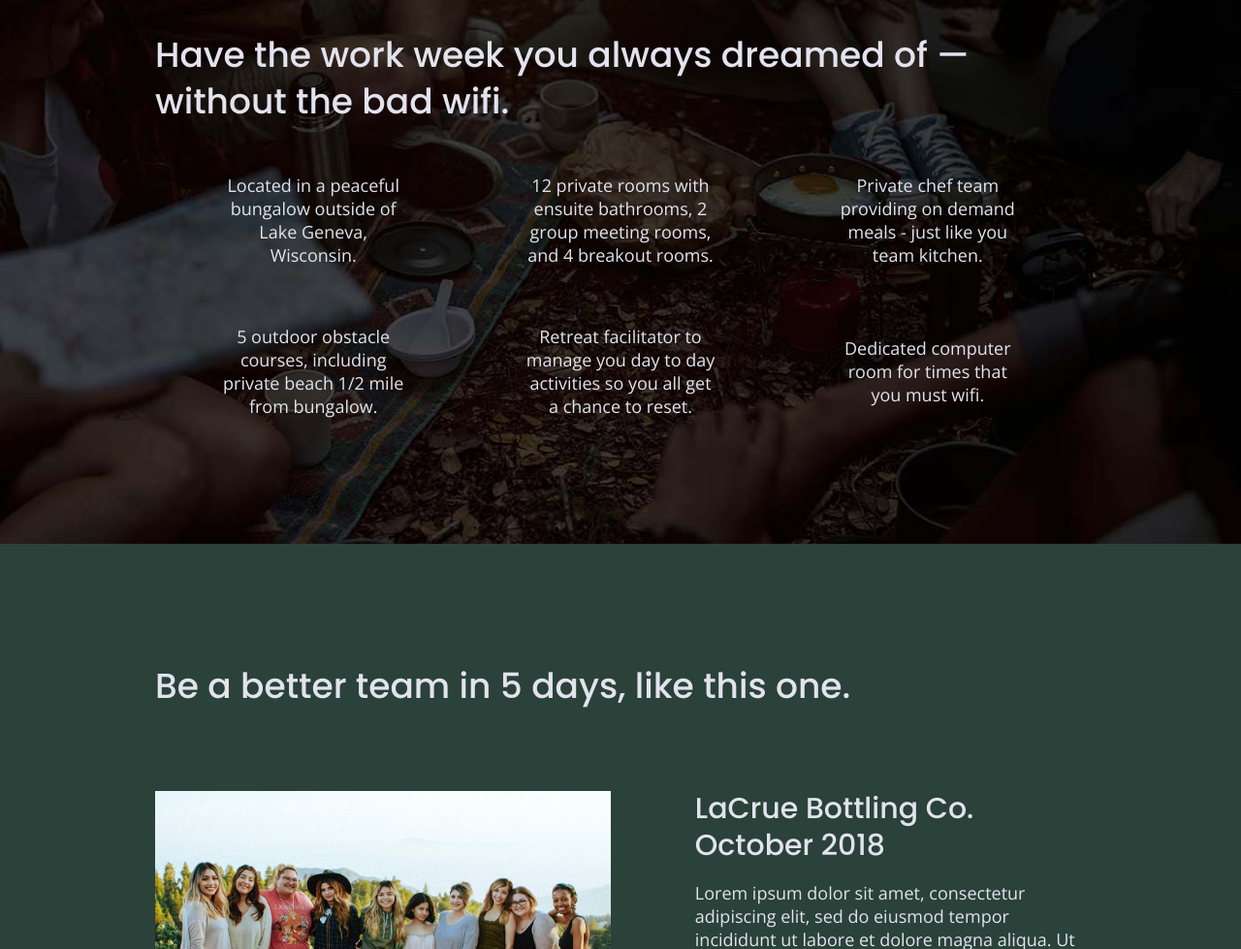
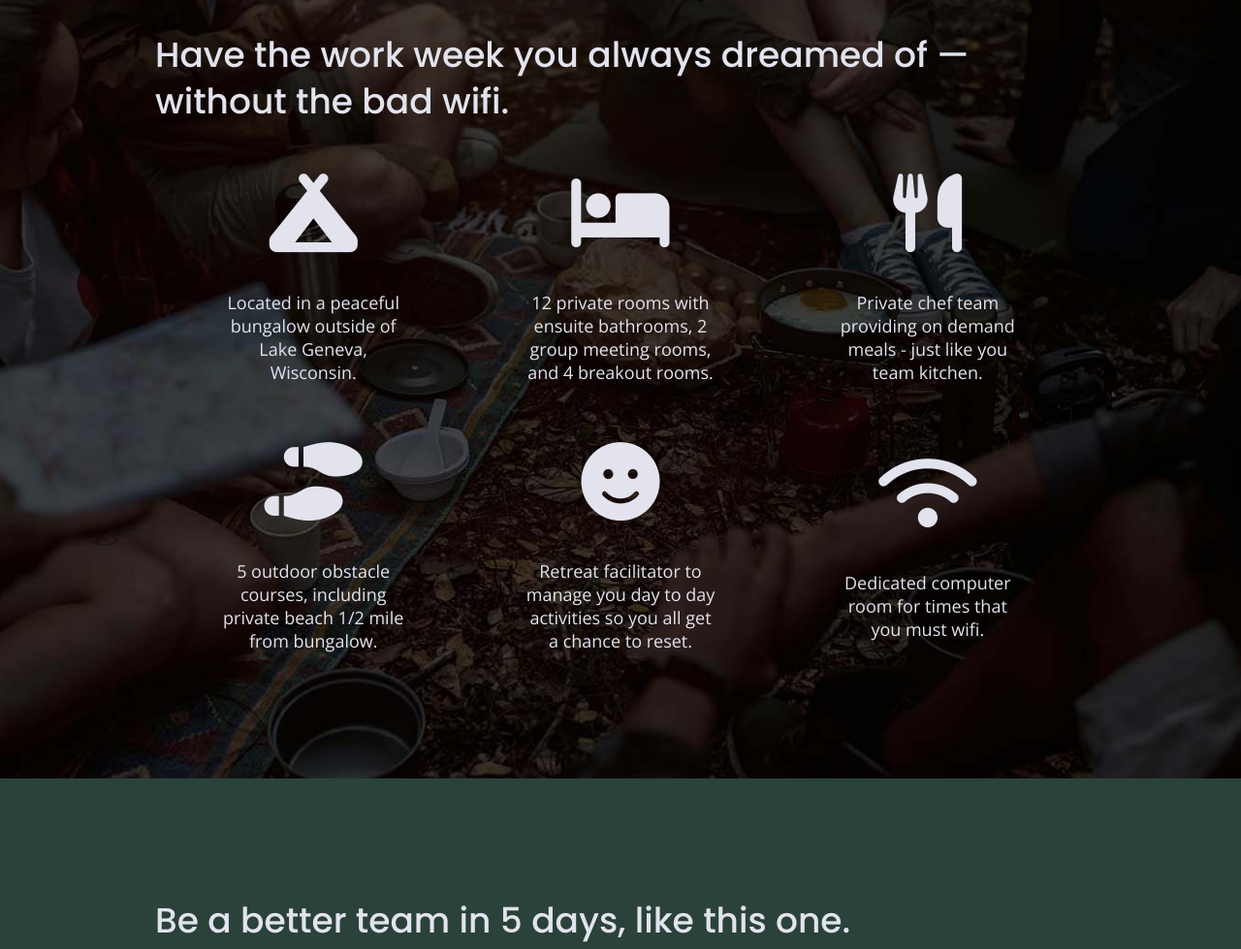
Before and after one commit to Dani-Coder-A/206-unplugged-responsive, a website built with Parcel: page index.html in a window 1280 px wide. Shown: the part 1099-2078 px from the top of the page at 97% size. Built offline with nearby package versions, Linux system fonts and the light colour scheme.

Commit message:
Added feature icons to homepage

```diff
--- a/css/main.css
+++ b/css/main.css
@@ -312,6 +312,11 @@
   margin: 30px 0;
 }
 
+.features i {
+	font-size: 3.75em;
+  margin-bottom: 40px;
+}
+
 .features .features-items {
   display: flex;
   justify-content: center;
@@ -588,6 +593,10 @@
   align-items: center;
   flex-flow: column wrap;
   flex-basis: 50%;
+}
+
+.features i {
+	font-size: 4.5em;
 }
 
 .features .features-item-description {
--- a/index.html
+++ b/index.html
@@ -18,6 +18,9 @@
 
   <!--Google Fonts-->
   <link href="https://fonts.googleapis.com/css?family=Open+Sans:400,700|Poppins:500,700" rel="stylesheet">
+
+  <!--Font Awesome Icons-->
+  <script src="https://kit.fontawesome.com/3e3a781879.js" crossorigin="anonymous"></script>
 
   <link rel="stylesheet" href="css/normalize.css">
   <link rel="stylesheet" href="css/main.css">
@@ -73,27 +76,27 @@
         <h2>Have the work week you always dreamed of &mdash; without the bad wifi.</h2>
         <div class="features-items">
           <article>
-            <p class="fontawesome-icon"></p>
+            <p class="fontawesome-icon"><i class="fas fa-campground"></i></p>
             <p class="features-item-description">Located in a peaceful bungalow outside of Lake Geneva, Wisconsin.</p>
           </article>
           <article>
-            <p class="fontawesome-icon"></p>
+            <p class="fontawesome-icon"><i class="fas fa-bed"></i></p>
             <p class="features-item-description">12 private rooms with ensuite bathrooms, 2 group meeting rooms, and 4 breakout rooms.</p>
           </article>
           <article>
-            <p class="fontawesome-icon"></p>
+            <p class="fontawesome-icon"><i class="fas fa-utensils"></i></p>
             <p class="features-item-description">Private chef team providing on demand meals - just like you team kitchen.</p>
           </article>
           <article>
-            <p class="fontawesome-icon"></p>
+            <p class="fontawesome-icon"><i class="fas fa-shoe-prints"></i></p>
             <p class="features-item-description">5 outdoor obstacle courses, including private beach 1/2 mile from bungalow.</p>
           </article>
           <article>
-            <p class="fontawesome-icon"></p>
+            <p class="fontawesome-icon"><i class="fas fa-smile"></i></p>
             <p class="features-item-description">Retreat facilitator to manage you day to day activities so you all get a chance to reset.</p>
           </article>
           <article>
-            <p class="fontawesome-icon"></p>
+            <p class="fontawesome-icon"><i class="fas fa-wifi"></i></p>
             <p class="features-item-description">Dedicated computer room for times that you must wifi.</p>
           </article>
         </div>
```
Also changed, not shown: about/index.html (+3 -0 lines), faq/index.html (+3 -0 lines).
